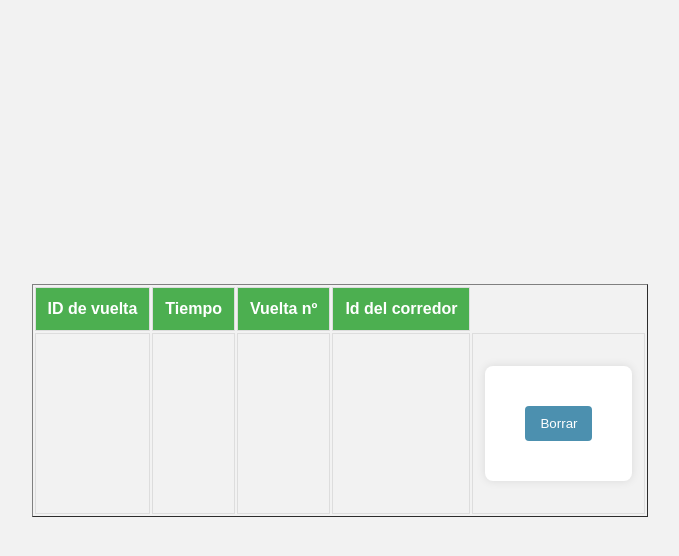
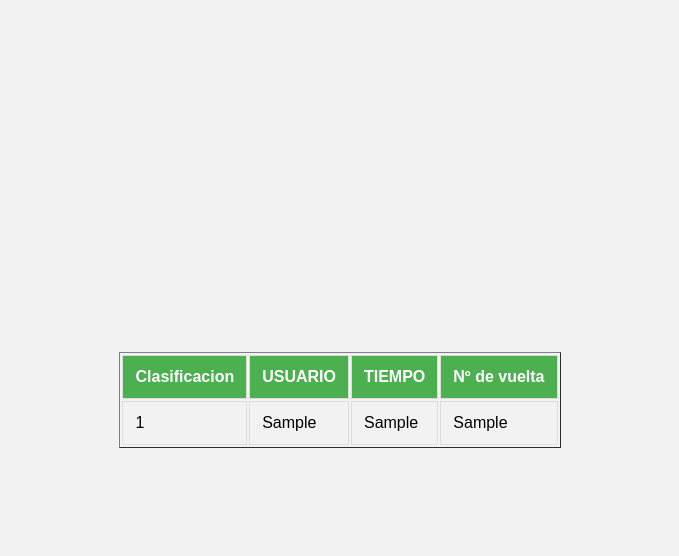
Before and after one commit to UrkoAz/RETO-MAU, a PHP site: page /files/clasificacion.php in a window 1280 px wide. Shown: the top 556 px of the page, without its empty margins (300-979 px from the left). Run offline with PHP 8.4, Linux system fonts and the light colour scheme; tables that the repository leaves empty or names only in its code hold one stand-in row (values such as "Sample post"); data that the repository does not hold is empty.

Commit message:
clasificacion y rollos

```diff
--- a/CSS/estilos.css
+++ b/CSS/estilos.css
@@ -109,122 +109,7 @@ button:hover {
     display: flex;
     justify-content: center;
 }
-/* Estilos generales
-body {
-    font-family: Arial, sans-serif;
-    background-color: #f2f2f2;
-    margin: 0;
-    padding: 0;
+
+.tablaClasificacion{
+    display: flex;
 }
-
-Estilo para los formularios
-form {
-    max-width: 400px;
-    margin: 20px auto;
-    padding: 20px;
-    background-color: #fff;
-    border-radius: 8px;
-    box-shadow: 0 0 10px rgba(0, 0, 0, 0.1);
-}
-
-Estilo para los elementos de los formularios
-form input[type="text"],
-form input[type="password"],
-form select,
-form input[type="number"] {
-    width: 100%;
-    padding: 10px;
-    margin-bottom: 10px;
-    box-sizing: border-box;
-}
-
-Estilo para los botones de los formularios
-form input[type="submit"] {
-    background-color: #4caf50;
-    color: #fff;
-    padding: 10px 15px;
-    border: none;
-    border-radius: 4px;
-    cursor: pointer;
-}
-
-form input[type="submit"]:hover {
-    background-color: #45a049;
-}
-
-Estilos específicos para la página de búsqueda de corredores
-.tablaCorredor {
-    width: 100%;
-    border-collapse: collapse;
-    margin-top: 20px;
-}
-
-.tablaCorredor, th, td {
-    border: 1px solid #ddd;
-}
-
-th, td {
-    padding: 12px;
-    text-align: left;
-}
-
-th {
-    background-color: #4caf50;
-    color: #fff;
-}
-
-a {
-    text-decoration: none;
-    color: #0066cc;
-}
-
-a:hover {
-    text-decoration: underline;
-}
-
-CRONOMETRO
-#cronometro {
-    font-size: 36px;
-    text-align: center;
-    margin-bottom: 20px;
-    margin-top: 200px;
-}
-
-.inputVuelta {
-    display: inline-block;
-    flex-direction: column;
-    align-items: center;
-    margin-bottom: 15px;
-}
-
-.cajonVuelta{
-    width: 30%;
-    padding: 10px;
-    font-size: 16px;
-}
-
-.textoVuelta {
-    display: inline-block;
-    align-items: center;
-    margin-bottom: 10px;
-    margin-left: 750px;
-}
-
-button {
-    padding: 10px;
-    margin: 5px;
-    font-size: 16px;
-    cursor: pointer;
-    background-color: #4c82af;
-    color: #fff;
-    border: none;
-    border-radius: 4px;
-}
-
-button:hover {
-    background-color: #456fa0;
-}
-
-.tablaCrono {
-    margin-left: 650px;
-}*/
--- a/files/clasificacion.php
+++ b/files/clasificacion.php
@@ -6,26 +6,31 @@
     <?php
     include_once '../persistence/MySQLPDO.class.php';
     include_once '../entity/Vuelta.class.php';
+    $num_clasificacion = 1;
+    MySQLPDO::connect();
+    $result = MySQLPDO::mostrarClasificacion();
     ?>
-    <table border="1px">
+    <table class="tablaClasificacion" border="1px">
         <tr>
-            <th>ID de vuelta</th>
-            <th>Tiempo</th>
-            <th>Vuelta nº</th>
-            <th>Id del corredor</th>
+            <th>Clasificacion</th>
+            <th>USUARIO</th>
+            <th>TIEMPO</th>
+            <th>Nº de vuelta</th>
         </tr>
+        <?php
+        foreach($result as $filas){
+            extract ($filas);
+        ?>
         <tr>
-            <td><?php echo $ID_V; ?></td>
+            <td><?php echo $num_clasificacion ?></td>
+            <td><?php echo $USUARIO_C; ?></td>
             <td><?php echo $TIEMPO; ?></td>
             <td><?php echo $N_VUELTAS; ?></td>
-            <td><?php echo $CORREDOR_ID; ?></td>
-            <td>
-                <form method="POST" action="vuelta_borrada.php">
-                    <input type="hidden" name="id" value="<?php echo $ID_C; ?>" />
-                    <input type="submit" name="btn_borrar" value="Borrar" />
-                </form>
-            </td>
         </tr>
+        <?php
+        $num_clasificacion = $num_clasificacion + 1;
+        }
+        ?>
     </table>
 </body>
 </html>
--- a/files/index.php
+++ b/files/index.php
@@ -11,12 +11,6 @@
         <input type="submit" name="btn_inises" value="Iniciar Sesión"></br>
         </form>
         <a href="formulario_corredor.php">¡Reg&iacute;strate si no tienes cuenta!</a><br>
-        <tr>
-                <td><a href="buscador.php" target="_self"><button>BUSCAR</button></a></td>
-                <td><a href="formulario_equipo.php" target="_self"><button>ALTA EQUIPO</button></a></td>
-                <td><a href="formulario_corredor.php" target="_self"><button>ALTA CORREDOR</button></a></td>
-                <td><a href="cronometro.php" target="_self"><button>CRONOMETRO</button></a></td>
-        </tr>
     </table>
 </body>
 </html>
--- a/files/menuadmin.php
+++ b/files/menuadmin.php
@@ -12,6 +12,7 @@
                 <td><a href="formulario_equipo.php" target="_self"><button>ALTA EQUIPO</button></a></td>
                 <td><a href="formulario_corredor.php" target="_self"><button>ALTA CORREDOR</button></a></td>
                 <td><a href="cronometro.php" target="_self"><button>CRONOMETRO</button></a></td>
+                <td><a href="clasificacion.php" target="_self"><button>CLASIFICACI&Oacute;N</button></a></td>
         </tr>
     </table>
     </body>
--- a/files/validarUsuario.php
+++ b/files/validarUsuario.php
@@ -19,15 +19,16 @@ if ($result!=null){
         extract ($filas);
 
         if ($varUsuarioVal == $USUARIO_C && $varContrasenaVal == $CONTRASENA) {
+            $_SESSION['id'] = $ID_C;
             $_SESSION["loggedin"] = true;
-            $_SESSION["usuariologin"] = $result['USUARIO_C'];
+            $_SESSION["usuariologin"] = $varUsuarioVal;
             header("location: cronometro.php");
             exit();
 
         }
     }
 } else {
-    echo 'No tienes cuenta, hazte una si quieres';
+    echo 'No tienes cuenta, hazte una si quieres <a href="formulario_corredor.php">Entra aqui</a>';
 
 }
 if ($varUsuarioVal === 'admin' && $varContrasenaVal === 'passmau'){
--- a/persistence/MySQLPDO.class.php
+++ b/persistence/MySQLPDO.class.php
@@ -62,11 +62,11 @@ class MySQLPDO {
 
     //INSERTAR UN TIEMPO
     public static function insertVuelta($objetoVuelta){
-        $sql = "INSERT INTO vuelta (TIEMPO, N_VUELTA/*, ID_CORREDOR*/) VALUES (?, ?, ?)";
+        $sql = "INSERT INTO vuelta (TIEMPO, N_VUELTAS, CORREDOR_ID) VALUES (?, ?, ?)";
         $params = array(
             $objetoVuelta->getTiempo(),
-            $objetoVuelta->getN_vuelta()
-            //$objetoVuelta->getId_corredor()
+            $objetoVuelta->getN_vuelta(),
+            $objetoVuelta->getId_corredor()
         );
         $result = MySQLPDO::exec($sql, $params);
         return $result;
@@ -162,7 +162,7 @@ class MySQLPDO {
 
     //CLASIFICACION
     public static function mostrarClasificacion(){
-        $sql = "SELECT V.N_VUELTA, C.USUARIO_C, V.TIEMPO FROM VUELTA V INNER JOIN CORREDOR C ON V.CORREDOR_ID = C.ID_C GROUP BY V.TIEMPO";
+        $sql = "SELECT V.N_VUELTAS, C.USUARIO_C, V.TIEMPO FROM VUELTA V INNER JOIN CORREDOR C ON V.CORREDOR_ID = C.ID_C GROUP BY V.ID_V ORDER BY V.TIEMPO asc";
         $params = array();
         $result = MySQLPDO::select($sql, $params);
         return $result;
```
Also changed, not shown: files/cronometro.php (+5 -3 lines), files/welcome.php (deleted, +0 -20 lines).
